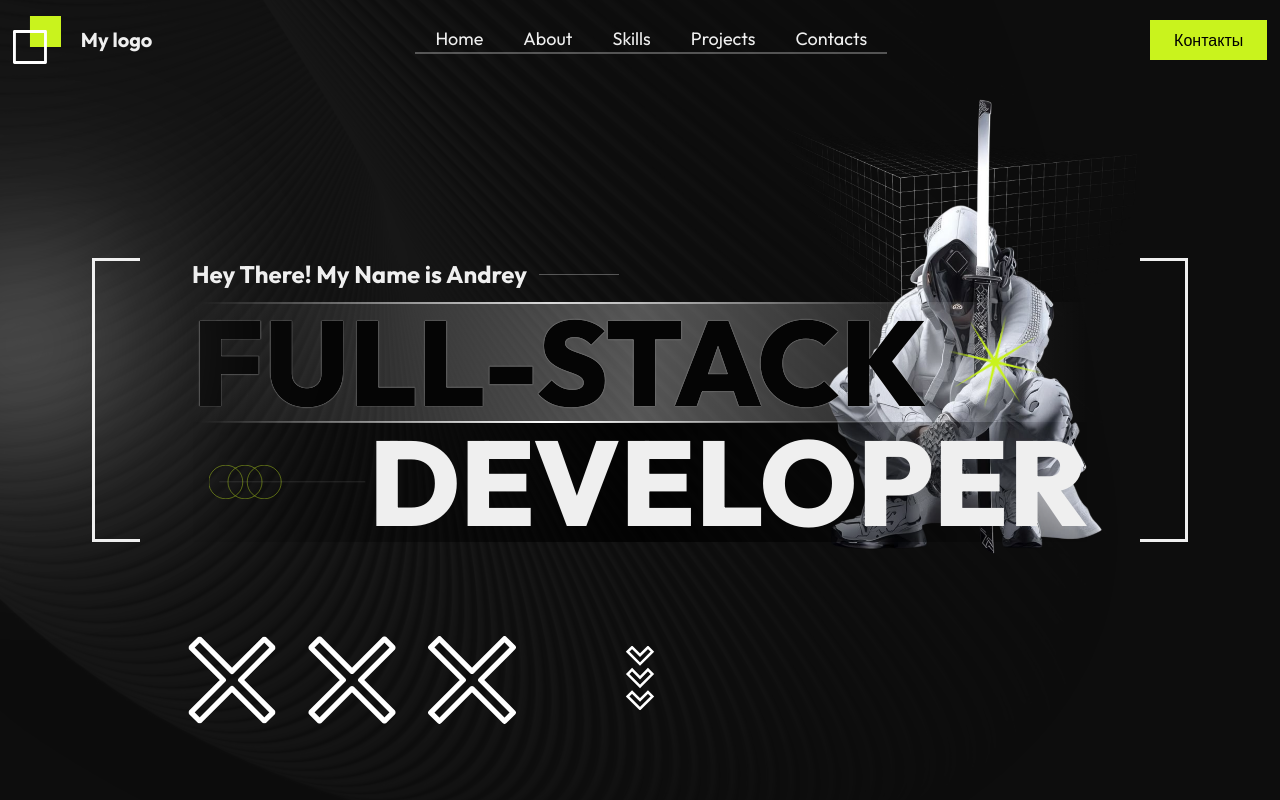
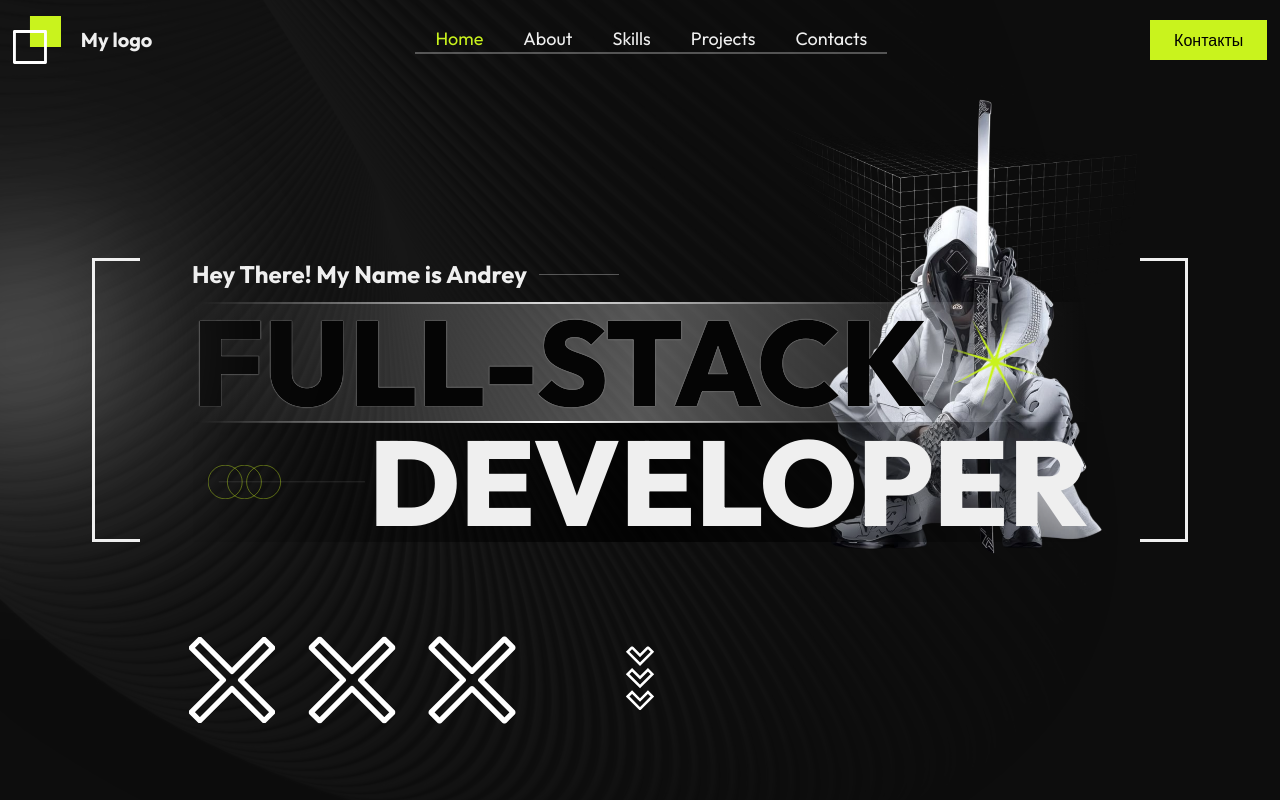
Before and after one commit to unrealchayka/main-portfolio, a Next.js app: page / in a window 1280 px wide. Shown: the top 800 px of the page. Built offline with nearby package versions, Linux system fonts and the light colour scheme.

Commit message:
update header link and add navigation with web-site

```diff
--- a/app/components/Header.tsx
+++ b/app/components/Header.tsx
@@ -1,14 +1,57 @@
 "use client";
 
 import { motion, useScroll, useMotionValueEvent, AnimatePresence } from "framer-motion";
-import { useState } from "react";
+import { useEffect, useState } from "react";
 import Image from "next/image";
+
+
+export const useActiveSection = (sections: string[], offset = 100) => {
+  const [activeSection, setActiveSection] = useState(sections[0]);
+
+  useEffect(() => {
+    const handleScroll = () => {
+      const scrollPosition = window.scrollY + offset;
+
+      for (const section of sections) {
+        const element = document.getElementById(section);
+        if (element) {
+          const { offsetTop, offsetHeight } = element;
+          if (scrollPosition >= offsetTop && scrollPosition < offsetTop + offsetHeight) {
+            setActiveSection(section);
+            break;
+          }
+        }
+      }
+    };
+
+    window.addEventListener('scroll', handleScroll);
+    return () => window.removeEventListener('scroll', handleScroll);
+  }, [sections, offset]);
+
+  return activeSection;
+};
+
+
 
 export const Header = () => {
     const [isScrolled, setIsScrolled] = useState(false);
     const [isMobileMenuOpen, setIsMobileMenuOpen] = useState(false);
     const { scrollY } = useScroll();
+    const sections = ['home', 'about', 'skills', 'projects', 'contacts'];
+  const activeSection = useActiveSection(sections, 100); // 100px offset
 
+  const scrollToSection = (sectionId: string) => {
+    const element = document.getElementById(sectionId);
+    if (element) {
+      const offset = 100;
+      const elementTop = element.getBoundingClientRect().top + window.pageYOffset;
+
+      window.scrollTo({
+        top: elementTop - offset,
+        behavior: 'smooth'
+      });
+    }
+  };
     useMotionValueEvent(scrollY, "change", (latest) => {
         setIsScrolled(latest > 50);
     });
@@ -39,7 +82,7 @@ export const Header = () => {
                         initial={{ opacity: 0 }}
                         animate={{ opacity: 1 }}
                         transition={{ duration: 0.5 }}
-                        exit={{opacity: 0}}
+                        exit={{ opacity: 0 }}
                         style={{
                             background: "linear-gradient(to right, transparent, rgba(255,255,255,0.8), transparent)"
                         }}
@@ -61,10 +104,12 @@ export const Header = () => {
 
                 <nav className="hidden md:block">
                     <ul className="flex px-2 sm:px-5 justify-between gap-5 sm:gap-10 text-sm sm:text-[18px] items-end border-b-2 border-[silver]/40">
-                        {['Home', 'About', 'Skills', 'Projects', 'Contacts'].map((item) => (
+                        {['home', 'about', 'skills', 'projects', 'contacts'].map((item) => (
                             <li
                                 key={item}
-                                className="hover:text-[#C9F31D] transition-colors cursor-pointer whitespace-nowrap"
+                                onClick={() => scrollToSection(item)}
+                                className={`${activeSection === item ? 'text-[#C9F31D]' : ''
+                                    } hover:text-[#C9F31D] transition-colors capitalize cursor-pointer whitespace-nowrap"`}
                             >
                                 {item}
                             </li>
@@ -100,9 +145,10 @@ export const Header = () => {
                         transition={{ duration: 0.3 }}
                     >
                         <ul className="flex flex-col items-center py-4 gap-4">
-                            {['Home', 'Projects', 'About', 'Contacts'].map((item) => (
+                            {['home', 'projects', 'about', 'contacts'].map((item) => (
                                 <motion.li
                                     key={item}
+                                    onClick={() => scrollToSection(item)}
                                     className="text-white hover:text-[#C9F31D] transition-colors cursor-pointer text-lg"
                                     initial={{ x: -20, opacity: 0 }}
                                     animate={{ x: 0, opacity: 1 }}
--- a/app/page.tsx
+++ b/app/page.tsx
@@ -3,11 +3,34 @@ import { motion } from "motion/react";
 import Image from "next/image";
 import { Shadow } from "./components/Shadow";
 import InfiniteSlider from "./components/InfinitySlider";
-import { useState } from "react";
+import { useEffect, useState } from "react";
 import Project from "./components/Project";
-import { div } from "motion/react-client";
 
 export default function () {
+  const [activeSection, setActiveSection] = useState('home');
+
+  useEffect(() => {
+    const handleScroll = () => {
+      const sections = ['home', 'about', 'skills', 'projects', 'contacts'];
+      const scrollPosition = window.scrollY -300;
+
+      for (const section of sections) {
+        const element = document.getElementById(section);
+        if (element) {
+          const offsetTop = element.offsetTop;
+          const offsetHeight = element.offsetHeight;
+
+          if (scrollPosition >= offsetTop && scrollPosition < offsetTop + offsetHeight) {
+            setActiveSection(section);
+            break;
+          }
+        }
+      }
+    };
+
+    window.addEventListener('scroll', handleScroll);
+    return () => window.removeEventListener('scroll', handleScroll);
+  }, []);
   return (
     <>
       <Preview />
@@ -22,7 +45,7 @@ export default function () {
 
 function Preview() {
   return (
-    <div className="relative overflow-hidden">
+    <div id="home" className="relative overflow-hidden">
       <Image
         src='/2.svg'
         className="w-full h-screen object-cover absolute top-0"
@@ -155,7 +178,7 @@ function Preview() {
 
 function About() {
   return (
-    <div className="my-[5%] overflow-hidden">
+    <div id="about" className="my-[5%] overflow-hidden">
       <div className="container mx-auto px-4 sm:px-5% pt-16 md:pt-24 lg:pt-[100px]">
         <h1 className="flex gap-3 items-center font-bold text-xl sm:text-2xl">
           About Me
@@ -249,7 +272,7 @@ function Skills() {
   };
 
   return (
-    <div className="container p-[5%] mx-auto my-[5%] bg-[#111]">
+    <div id="skills" className="container p-[5%] mx-auto my-[5%] bg-[#111]">
       <h1 className="flex gap-3 items-center font-bold text-2xl">Skills<div className="h-[1px] w-[80px] bg-[silver]/40"></div></h1>
       <p className="flex mt-10 justify-between text-[20px] sm:text-[25px] lg:text-[40px] md:text-[30px] xl:text-[100px] items-center gap-5 relative font-bold leading-none">
         Look what <br />I've learned
@@ -331,7 +354,7 @@ function Projects() {
   ];
 
   return (
-    <section className="container px-5 py-10 mx-auto my-5 md:my-10 rounded-md bg-gray-200 text-gray-900">
+    <section id="projects" className="container px-5 py-10 mx-auto my-5 md:my-10 rounded-md bg-gray-200 text-gray-900">
       <h2 className="text-2xl sm:text-3xl md:text-4xl lg:text-5xl xl:text-6xl font-bold mb-8 md:mb-12">
         Projects
       </h2>
@@ -355,7 +378,7 @@ function Projects() {
 
 function Contact() {
   return (
-    <div className="bg-black py-[5%]">
+    <div id="contacts" className="bg-black py-[5%] flex flex-col justify-center items-center h-screen">
       <div className="container m-auto">
         <div className="flex flex-col items-center text-[20px] sm:text-[25px] lg:text-[40px] md:text-[30px] xl:text-[100px]">
           <h1 className="text-[#C9F31D] uppercasefont-bold text-center font-bold">Let’s Talk</h1>
```
